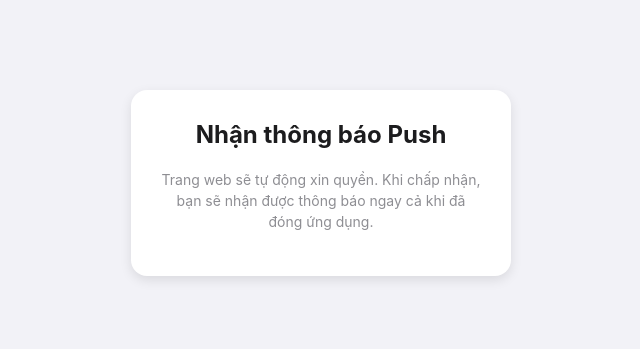
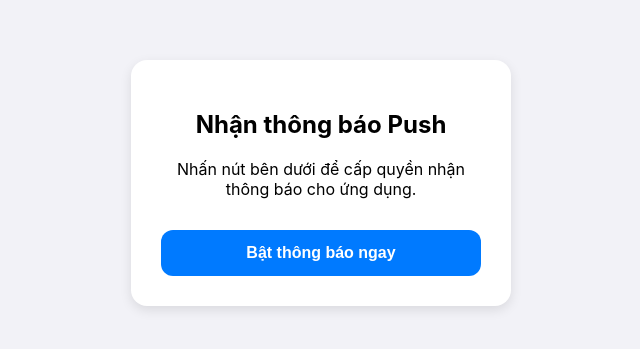
Before and after one commit to cadahie/thongbao, a plain HTML site: page index.html in a window 1280 px wide. Shown: the part 237-586 px from the top of the page, without its empty margins (319-959 px from the left). Drawn offline with Linux system fonts and the light colour scheme.

Commit message:
index.html

```diff
--- a/index.html
+++ b/index.html
@@ -5,10 +5,11 @@
   <meta name="viewport" content="width=device-width, initial-scale=1.0">
   <title>App Notification Demo</title>
 
-  <!-- Cấu hình Manifest cho PWA iOS -->
-  <link rel="manifest" href='data:application/json,{"name":"AppThongBao","short_name":"ThongBao","start_url":".","display":"standalone","background_color":"#ffffff","theme_color":"#007aff","icons":[{"src":"https://cdn-icons-png.flaticon.com/512/1827/1827504.png","sizes":"192x192","type":"image/png"}]}'>
+  <link rel="manifest" href="/manifest.json">
+  <meta name="apple-mobile-web-app-capable" content="yes">
+  <meta name="apple-mobile-web-app-status-bar-style" content="black-translucent">
+  <meta name="apple-mobile-web-app-title" content="ThongBao">
 
-  <!-- Tích hợp OneSignal SDK -->
   <script src="https://cdn.onesignal.com/sdks/web/v16/OneSignalSDK.page.js" defer></script>
   <script>
     window.OneSignalDeferred = window.OneSignalDeferred || [];
@@ -17,6 +18,12 @@
         appId: "33007f12-79f1-4b3b-919e-ee08f6bb4d1f",
       });
     });
+
+    function kichHoatPermission() {
+      window.OneSignalDeferred.push(function(OneSignal) {
+        OneSignal.Notifications.requestPermission();
+      });
+    }
   </script>
 
   <style>
@@ -39,14 +46,20 @@
       box-shadow: 0 4px 12px rgba(0,0,0,0.1);
       max-width: 320px;
     }
-    h2 {
-      margin-top: 0;
-      color: #1c1c1e;
+    button {
+      padding: 14px 24px;
+      font-size: 16px;
+      font-weight: 600;
+      color: white;
+      background-color: #007aff;
+      border: none;
+      border-radius: 12px;
+      cursor: pointer;
+      width: 100%;
+      margin-top: 15px;
     }
-    p {
-      color: #8e8e93;
-      font-size: 14px;
-      line-height: 1.5;
+    button:active {
+      opacity: 0.8;
     }
   </style>
 </head>
@@ -54,7 +67,8 @@
 
   <div class="card">
     <h2>Nhận thông báo Push</h2>
-    <p>Trang web sẽ tự động xin quyền. Khi chấp nhận, bạn sẽ nhận được thông báo ngay cả khi đã đóng ứng dụng.</p>
+    <p>Nhấn nút bên dưới để cấp quyền nhận thông báo cho ứng dụng.</p>
+    <button onclick="kichHoatPermission()">Bật thông báo ngay</button>
   </div>
 
 </body>
```
